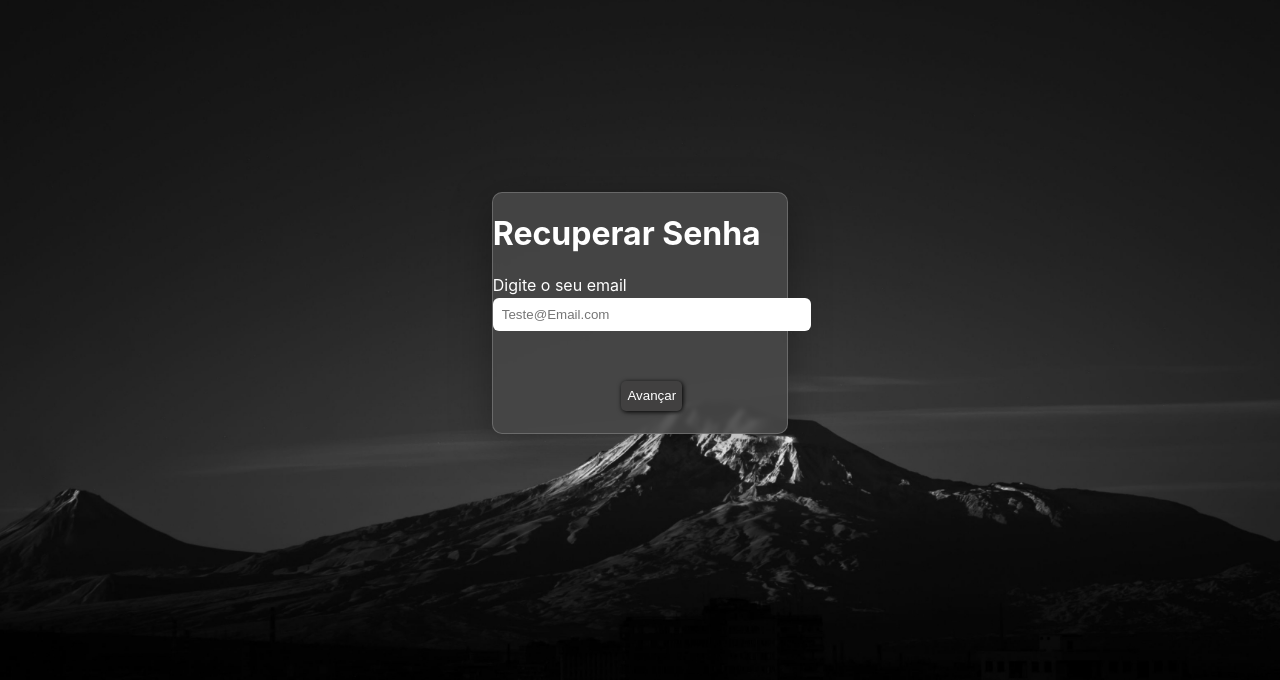
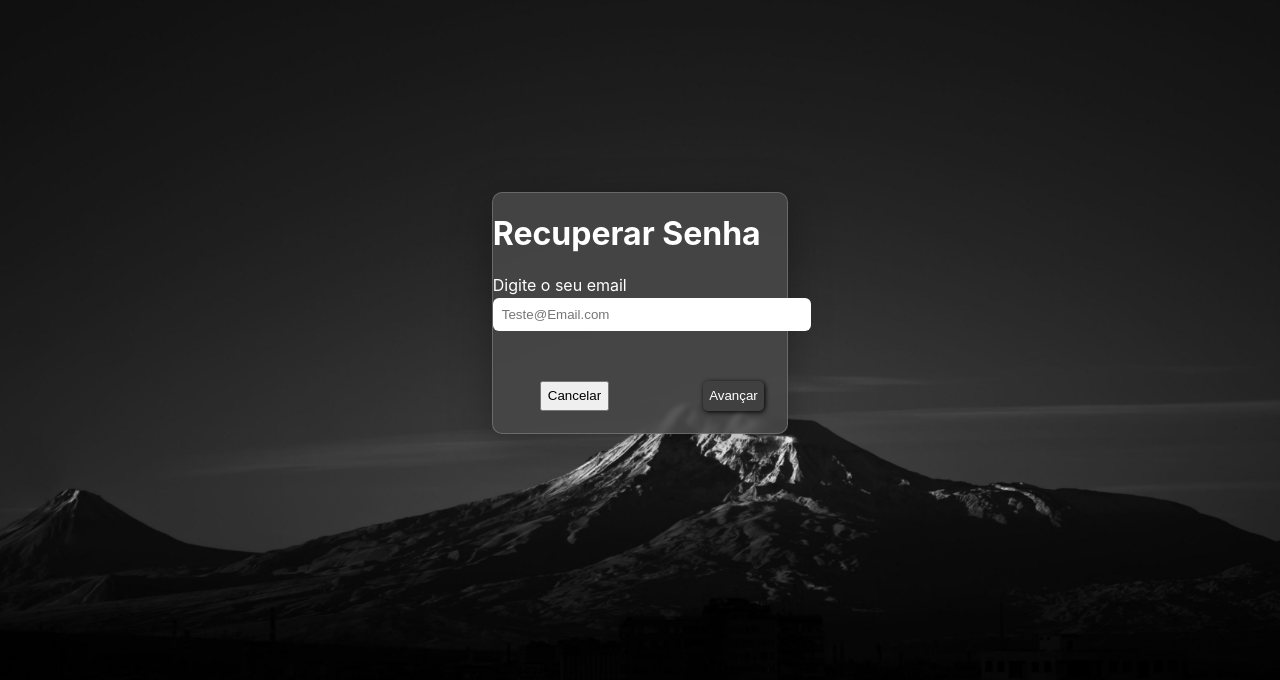
Before and after one commit to Levss30/todo-app-react-frontend, a React (Create React App) app: page /forgot-password in a window 1280 px wide. Shown: the top 680 px of the page. Built offline with nearby package versions, Linux system fonts and the light colour scheme.

Commit message:
Feat ButtonsSteps

```diff
--- a/src/Components/senha-page/SenhaPage.jsx
+++ b/src/Components/senha-page/SenhaPage.jsx
@@ -102,9 +102,10 @@ const SenhaPage = () => {
                         )}
 
               <div className='wrapper-input-button'>
+              <button className='cancelBtn' style={{display: `${step === 1 ? 'block' : 'none'}`}} onClick={handleReturn} >Cancelar</button>
               <button className='returnBtn' style={{display: `${step > 1 && step < 4 ? 'block' : 'none'}`}} onClick={(e) => {setStep(step - 1); e.preventDefault()}}>Voltar</button>
+              <button className='nextBtn' style={{display: `${step < 5 ? 'block' : 'none'}`}} onClick={(e) => {setStep(step + 1); e.preventDefault()}}>Avançar</button>
               <button className='confirmarBtn' style={{display: `${step > 4 ? 'block' : 'none'}`}} onClick={handleReturn} >Confirmar</button>
-              <button className='nextBtn' style={{display: `${step < 5 ? 'block' : 'none'}`}} onClick={(e) => {setStep(step + 1); e.preventDefault()}}>Avançar</button>
               </div>
               </div>
             </div>
```
